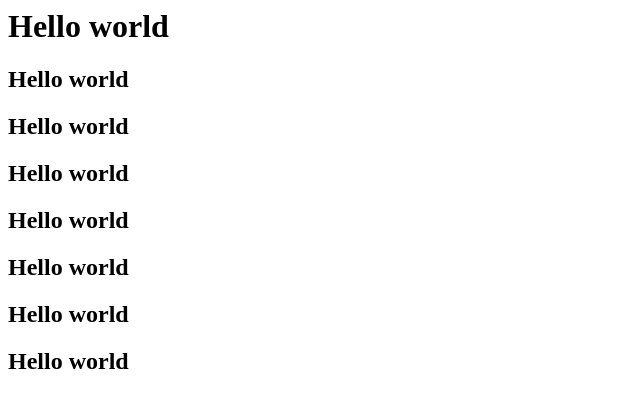
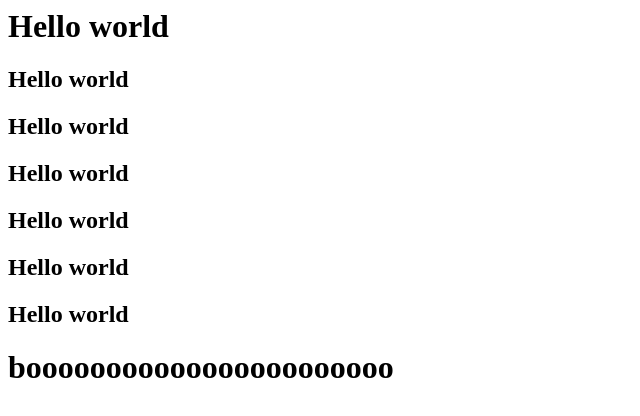
Before and after one commit to mehdiMohamedRihani/project0, a plain HTML site: page index.html in a window 1280 px wide. Shown: the whole page, without its empty margins (0-640 px from the left). Drawn offline with Linux system fonts and the light colour scheme.

Commit message:
booooo added

```diff
--- a/index.html
+++ b/index.html
@@ -8,4 +8,6 @@
 <h2>Hello world</h2>
 <h2>Hello world</h2>
 
-<h2>Hello world</h2>
+
+
+<h1>booooooooooooooooooooooo</h1>
```
